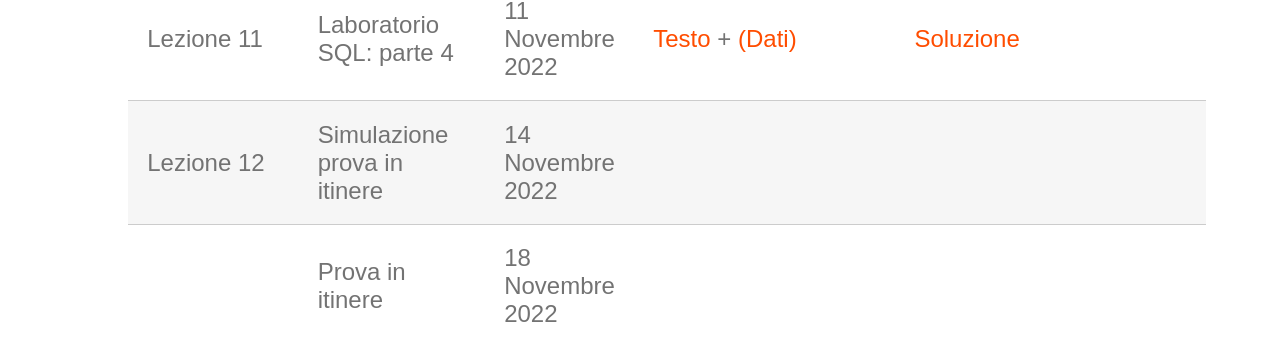
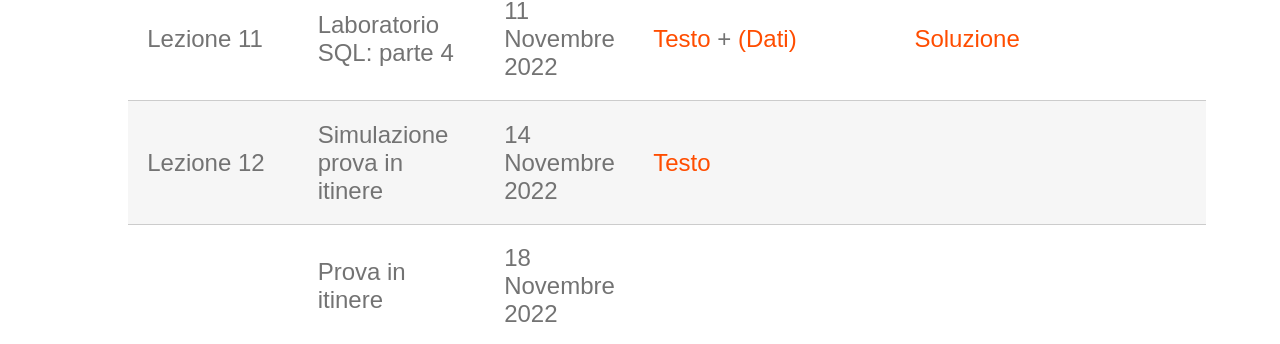
Before and after one commit to perceivelab/database-course, a Jekyll site: the page built from lezioni.md, in a window 1280 px wide and 900 px high, scrolled down 1740 px. Shown: the part 111-455 px from the top of the window. Built offline with Jekyll 4.4.1, drawn with Linux system fonts in a browser that asks for light colours; our own code applies the rules of GitHub Pages for plain Markdown files.

Commit message:
Update lezioni.md

```diff
--- a/lezioni.md
+++ b/lezioni.md
@@ -19,7 +19,7 @@
 | Lezione 9 | Trigger                                   | 04 Novembre 2022  |  [Testo](https://drive.google.com/file/d/1JpWTeehVDmm1EeO4l68mk74Y5I5KFLmv/view?usp=sharing) + [(Dati)](https://drive.google.com/file/d/17eOXx23Ur7ZIt_nNAMag4D53BlBiAU9z/view?usp=sharing)                       |     [Soluzione](https://drive.google.com/file/d/1LF4up44RX9ha5N1Vi_PxEgM3zd9VucNy/view?usp=sharing)         |
 | Lezione 10 | Laboratorio SQL: parte 3                 | 07 Novembre 2022  |    [Testo](https://drive.google.com/file/d/1pbttccp4-NdnaE90PqPlc-5KEhYKgs4V/view?usp=sharing) + [(Dati)](https://drive.google.com/file/d/1dTAEG8rbLhUP7Gpno-ZeZBgRbVninQAp/view?usp=sharing) |     [Soluzione](https://drive.google.com/file/d/1FotFkD1SmioulpLCG5zzqGiOP32TVolV/view?usp=sharing)        |
 | Lezione 11 | Laboratorio SQL: parte 4                 | 11 Novembre 2022  |    [Testo](https://drive.google.com/file/d/1mRWKu4KQrLdUTNLvo7KnSt1PISpCNCnb/view?usp=sharing) + [(Dati)](https://drive.google.com/file/d/1cXcNY4v-bQ5S_yA4X_ID9qMZe1GEueGZ/view?usp=sharing)                     |   [Soluzione](https://drive.google.com/file/d/12Z-vylNX0uOQqmvb7hS7y12YFQNtc2c1/view?usp=sharing)          |
-| Lezione 12 | Simulazione prova in itinere             | 14 Novembre 2022  |                         |             |
+| Lezione 12 | Simulazione prova in itinere             | 14 Novembre 2022  |   [Testo](https://drive.google.com/file/d/1_YcSMiG2r-j5_gkYtsCTBWINlie_lFp0/view?usp=sharing)                      |             |
 |            | Prova in itinere               | 18 Novembre 2022  |                         |             |
 | Lezione 13 | Database NoSQL - MongoDB                 | 21 Novembre 2022  |                         |             |
 | Lezione 14 | Laboratorio NoSQL                        | 25 Novembre 2022  |                         |             |
```
